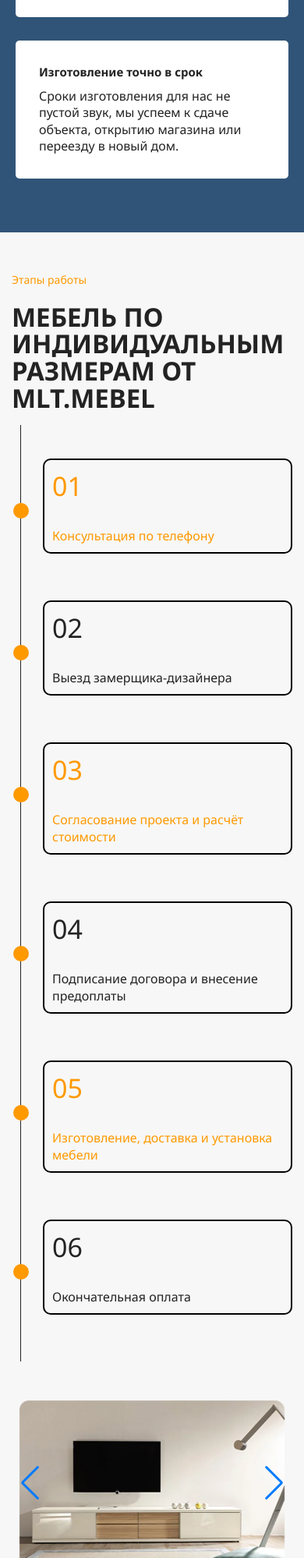
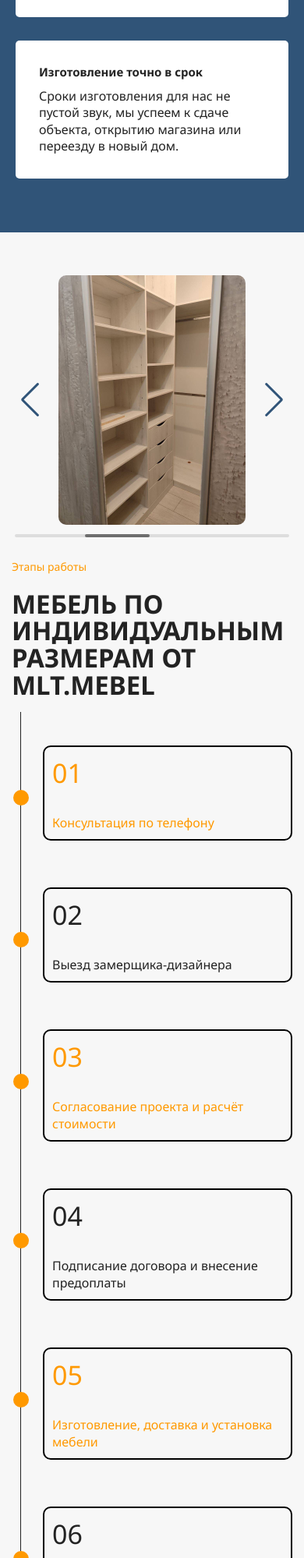
Before and after one commit to GitMaxm/mlt-mebel-scss, a plain HTML site: page index.html in a window 390 px wide. Shown: the part 2731-4729 px from the top of the page at 78% size. Drawn offline with nearby package versions, Linux system fonts and the light colour scheme.

Commit message:
Add files via upload

```diff
--- a/index.html
+++ b/index.html
@@ -69,6 +69,8 @@
                 </div>
 
             </div>
+
+
 
             <div class="header__content">
                 <div class="header__content-descr">
@@ -186,6 +188,33 @@
             </div>
         </section>
 
+        <!-- Slider main container -->
+        <div class="slider">
+            <div class="container">
+                <div class="swiper mySwiper">
+                    <div class="swiper-wrapper">
+                        <div class="swiper-slide">
+                            <img src="./img/slider/01.jpg" alt="кейс">
+                        </div>
+                        <div class="swiper-slide">
+                            <img src="./img/slider/02.jpg" alt="кейс">
+                        </div>
+                        <div class="swiper-slide">
+                            <img src="./img/slider/03.jpg" alt="кейс">
+                        </div>
+                        <div class="swiper-slide">
+                            <img src="./img/slider/04.jpg" alt="кейс">
+                        </div>
+
+                    </div>
+                    <div class="swiper-button-next"></div>
+                    <div class="swiper-button-prev"></div>
+                    <div class="swiper-scrollbar"></div>
+                    <!-- <div class="swiper-pagination"></div> -->
+                </div>
+            </div>
+        </div>
+
         <section class="stages" id="stages">
             <div class="container">
                 <div class="stages__wrapper">
@@ -238,31 +267,7 @@
             </div>
         </section> -->
 
-        <!-- Slider main container -->
-        <div class="slider">
-            <div class="container">
-                <div class="swiper mySwiper">
-                    <div class="swiper-wrapper">
-                        <div class="swiper-slide">
-                            <img src="./img/delivery/01.png" alt="">
-                        </div>
-                        <div class="swiper-slide">
-                            <img src="./img/delivery/01.png" alt="">
-                        </div>
-                        <div class="swiper-slide">
-                            <img src="./img/delivery/01.png" alt="">
-                        </div>
-                        <div class="swiper-slide">
-                            <img src="./img/delivery/01.png" alt="">
-                        </div>
-                    </div>
-                    <div class="swiper-button-next"></div>
-                    <div class="swiper-button-prev"></div>
-                    <div class="swiper-scrollbar"></div>
-                    <div class="swiper-pagination"></div>
-                </div>
-            </div>
-        </div>
+
 
         <section class="delivery " id="delivery">
             <div class="container">
--- a/js/main.js
+++ b/js/main.js
@@ -47,10 +47,6 @@ const swiper = new Swiper(".mySwiper", {
         el: ".swiper-scrollbar",
     },
     speed: 800, // Добавьте параметр speed для настройки времени анимации в миллисекундах
-    pagination: {
-        el: ".swiper-pagination",
-        clickable: true,
-    },
     navigation: {
         nextEl: ".swiper-button-next",
         prevEl: ".swiper-button-prev",
--- a/scss/blocks/_swiper.scss
+++ b/scss/blocks/_swiper.scss
@@ -1,21 +1,87 @@
 .slider {
     padding: 50px 0;
     position: relative;
+    height: 45rem;
+
+    @media (max-width: 902px) {
+        height: 40rem;
+    }
+
+    @media (max-width: 768px) {
+        height: 37rem;
+        padding: 40px 0;
+    }
+
+    @media (max-width: 500px) {
+        padding: 35px 0;
+        height: 33rem;
+    }
+
+    @media (max-width: 450px) {
+        height: 28rem;
+    }
+
+    @media (max-width: 410px) {
+        height: 23rem;
+    }
+
+    @media (max-width: 350px) {
+        height: 20rem;
+    }
 }
 
 .swiper-slide {
     display: flex;
     justify-content: center;
     align-items: center;
+    max-width: 100%;
+    height: 400px;
+    padding: 20px;
 
-    padding: 10px;
+    position: relative;
+}
+
+/* Скрываем стандартные стрелки Swiper */
+.swiper-button-next::after,
+.swiper-button-prev::after {
+    color: var(--page-bg-blue);
+}
+
+.swiper-button-next:hover,
+.swiper-button-prev:hover {
+    opacity: 0.7;
 }
 
 /* чтобы изображение было максимального размера внутри слайда */
 .swiper-slide img {
     max-width: 100%;
     max-height: 100%;
-    width: auto;
-    height: auto;
+    max-width: 100%;
+    height: 40rem;
     margin: auto;
+    border-radius: 10px;
+
+    @media (max-width: 902px) {
+        height: 35rem;
+    }
+
+    @media (max-width: 768px) {
+        height: 32rem;
+    }
+
+    @media (max-width: 500px) {
+        height: 28rem;
+    }
+
+    @media (max-width: 450px) {
+        height: 25rem;
+    }
+
+    @media (max-width: 410px) {
+        height: 20rem;
+    }
+
+    @media (max-width: 350px) {
+        height: 17rem;
+    }
 }
```
Also changed, not shown: css/main.css, css/main.min.css, img/slider/01.jpg (added), img/slider/02.jpg (added), img/slider/03.jpg (added), img/slider/04.jpg (added).
